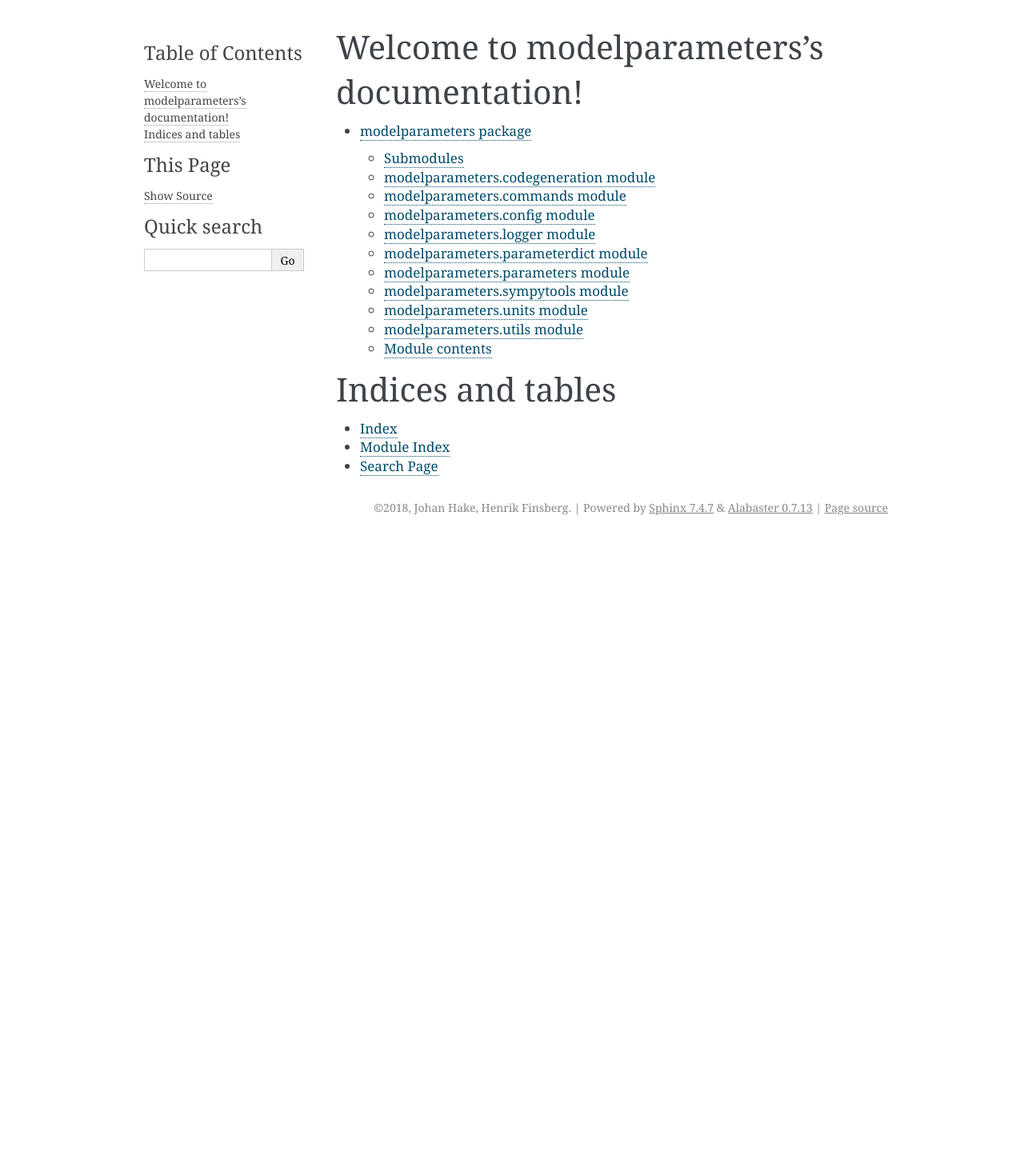
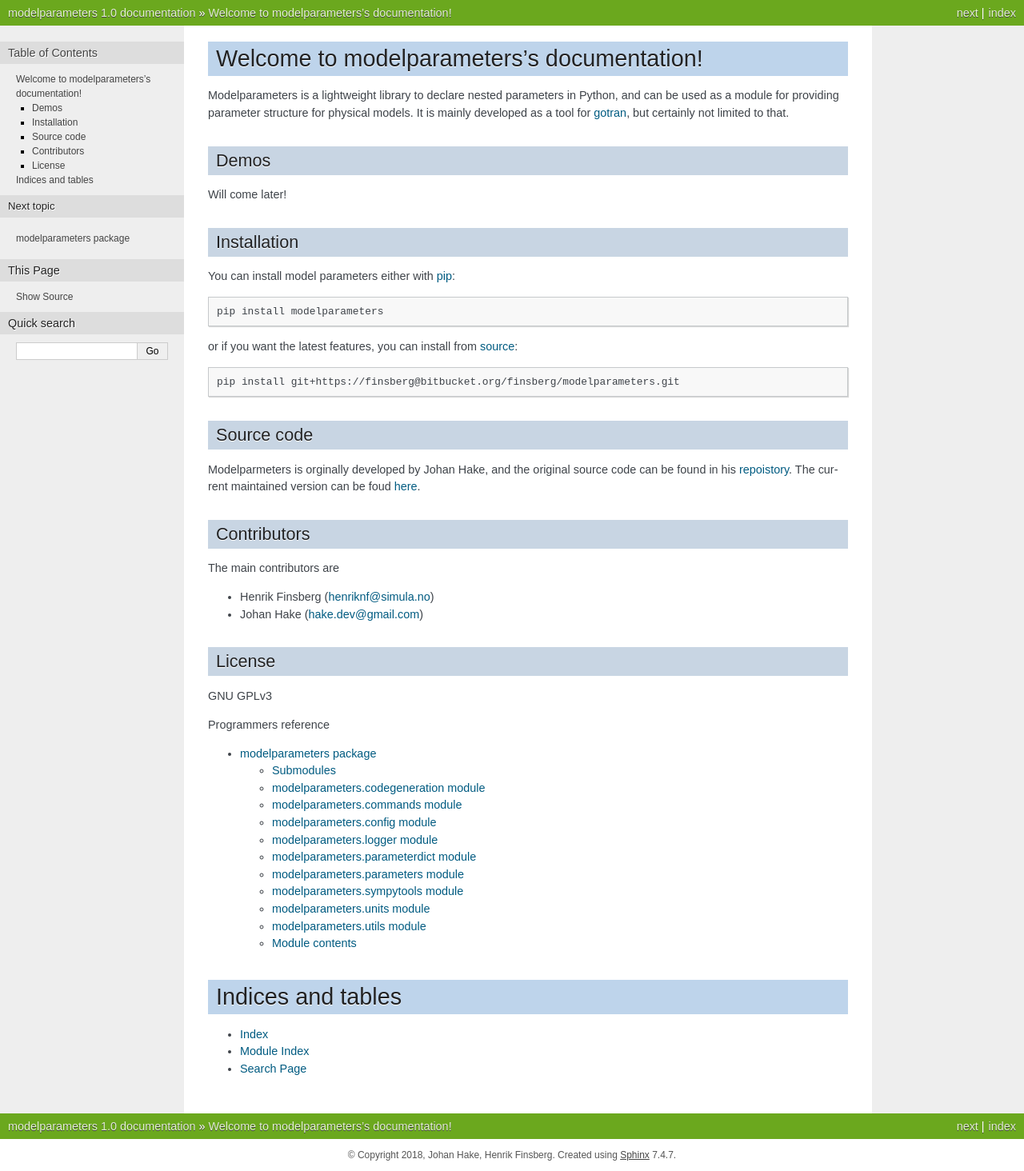
Before and after one commit to ComputationalPhysiology/modelparameters, a Sphinx documentation site: the page built from docs/source/index.rst, in a window 1280 px wide. Shown: the whole page at 80% size. Built offline with Sphinx 7.4.7, drawn with Linux system fonts in a browser that asks for light colours; before the commit the page ends 900 px from its top, so only the background shows below that.

Commit message:
Update docs

```diff
--- a/docs/source/conf.py
+++ b/docs/source/conf.py
@@ -15,7 +15,8 @@
 # import os
 # import sys
 # sys.path.insert(0, os.path.abspath('.'))
-
+import os
+on_rtd = os.environ.get('READTHEDOCS') == 'True'
 
 # -- Project information -----------------------------------------------------
 
@@ -79,7 +80,11 @@ pygments_style = None
 # The theme to use for HTML and HTML Help pages.  See the documentation for
 # a list of builtin themes.
 #
-html_theme = 'alabaster'
+
+if on_rtd:
+    html_theme = 'default'
+else:
+    html_theme = 'nature'
 
 # Theme options are theme-specific and customize the look and feel of a theme
 # further.  For a list of options available for each theme, see the
--- a/docs/source/index.rst
+++ b/docs/source/index.rst
@@ -6,8 +6,58 @@
 Welcome to modelparameters's documentation!
 ===========================================
 
+Modelparameters is a lightweight library to declare nested parameters
+in Python, and can be used as a module for providing parameter
+structure for physical models. It is mainly developed as a tool for
+`gotran <https://bitbucket.org/finsberg/gotran>`_, but certainly not
+limited to that.
+
+Demos
+-----
+Will come later!
+
+Installation
+------------
+You can install model parameters either with `pip
+<https://pypi.org/project/modelparameters/>`_:
+
+.. code:: shell
+
+    pip install modelparameters
+
+or if you want the latest features, you can install from `source
+<https://bitbucket.org/finsberg/modelparameters>`_:
+
+.. code:: shell
+
+    pip install git+https://finsberg@bitbucket.org/finsberg/modelparameters.git
+
+
+Source code
+-----------
+Modelparmeters is orginally developed by Johan Hake, and the original
+source code can be found in his `repoistory
+<https://bitbucket.org/johanhake/modelparameters>`_.
+The current maintained version can be foud `here
+<https://bitbucket.org/finsberg/modelparameters>`_.
+
+Contributors
+------------
+The main contributors are
+
+* Henrik Finsberg (henriknf@simula.no)
+
+* Johan Hake (hake.dev@gmail.com)
+
+
+License
+-------
+GNU GPLv3
+
+
 .. toctree::
    :maxdepth: 4
+   :caption: Programmers reference
 
    modelparameters
 
```
Also changed, not shown: README.md (added, +30 -0 lines), 1 other file.
